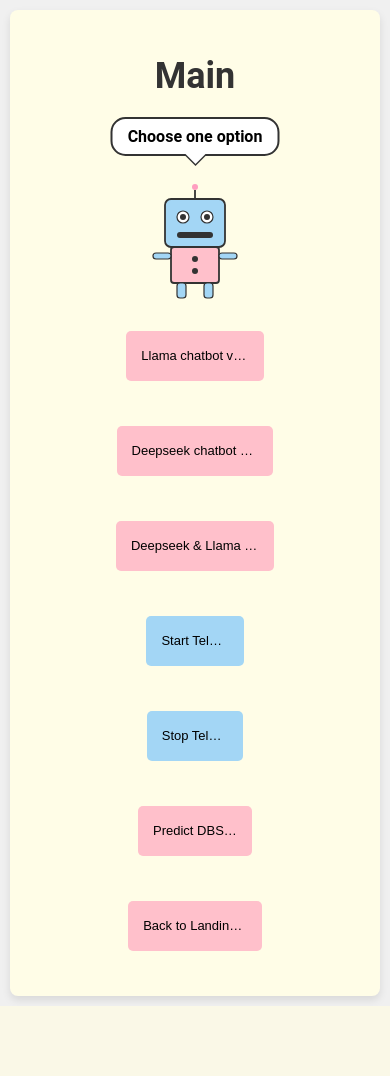
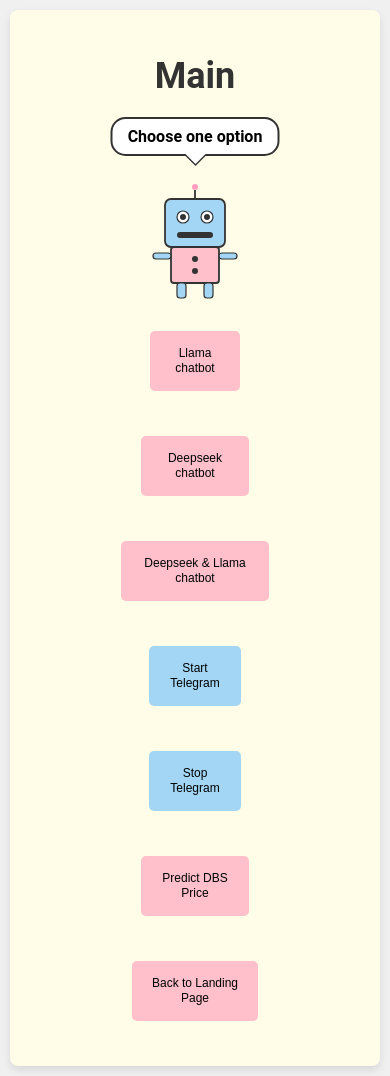
Before and after one commit to miqqie/dbs_pred, a Flask app: page /main in a window 390 px wide. Before the commit the page ends 1005 px from the top, so only its background shows below. Run offline with Flask 3, Linux system fonts and the light colour scheme; parts of the project's set-up code (start-up, migrations or seed data) failed here and were passed over.

Commit message:
update mobile css button

```diff
--- a/static/styles.css
+++ b/static/styles.css
@@ -337,14 +337,19 @@
     }
 
     .container > div > div > form > input[type="submit"] {
-        height: 50px !important;
-        min-height: 50px !important;
-        white-space: nowrap !important;
-        overflow: hidden !important;
-        text-overflow: ellipsis !important;
+        height: 60px !important;
+        min-height: 60px !important;
+        max-height: 60px !important;
+        white-space: normal !important;
         width: 85% !important;
         margin: 0 auto 15px auto !important;
-        font-size: 13px !important;
+        font-size: 12px !important;
+        line-height: 1.2 !important;
+        padding-top: 5px !important;
+        padding-bottom: 5px !important;
+        display: flex !important;
+        align-items: center !important;
+        justify-content: center !important;
     }
 
     .main-content {
--- a/templates/main.html
+++ b/templates/main.html
@@ -14,10 +14,10 @@
         </div>
         <div class="button-container">
             <form action="/llama" method="post">
-                <input type="submit" value="Llama chatbot via groq">
+                <input type="submit" value="Llama chatbot">
             </form>
             <form action="/deepseek" method="post">
-                <input type="submit" value="Deepseek chatbot via groq">
+                <input type="submit" value="Deepseek chatbot">
             </form>
             <form action="/deepseek_llama" method="post">
                 <input type="submit" value="Deepseek & Llama chatbot">
```
